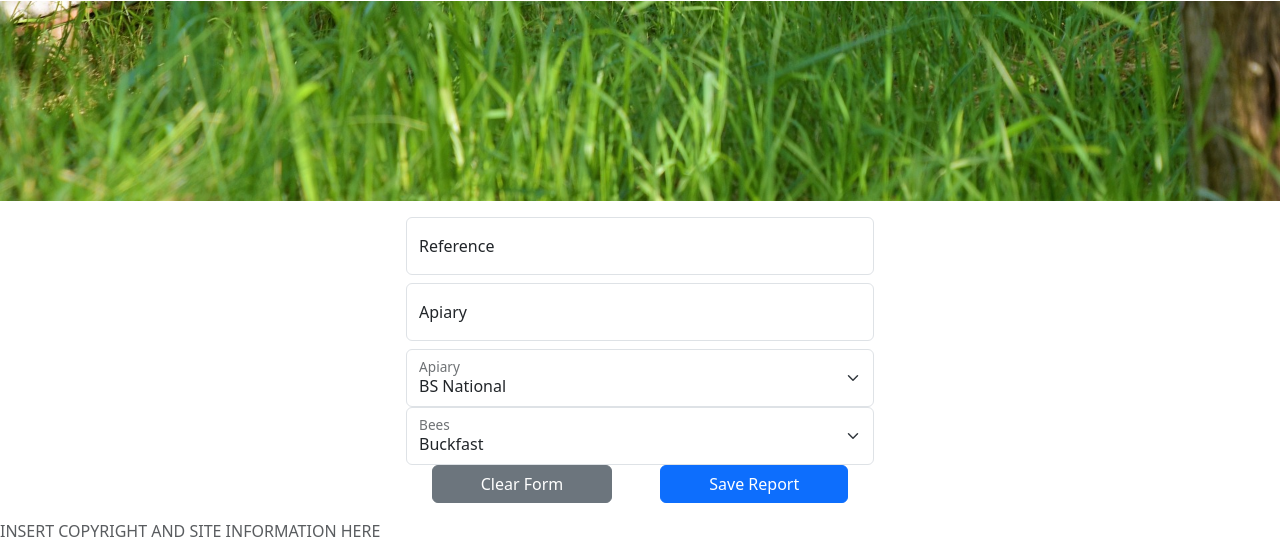
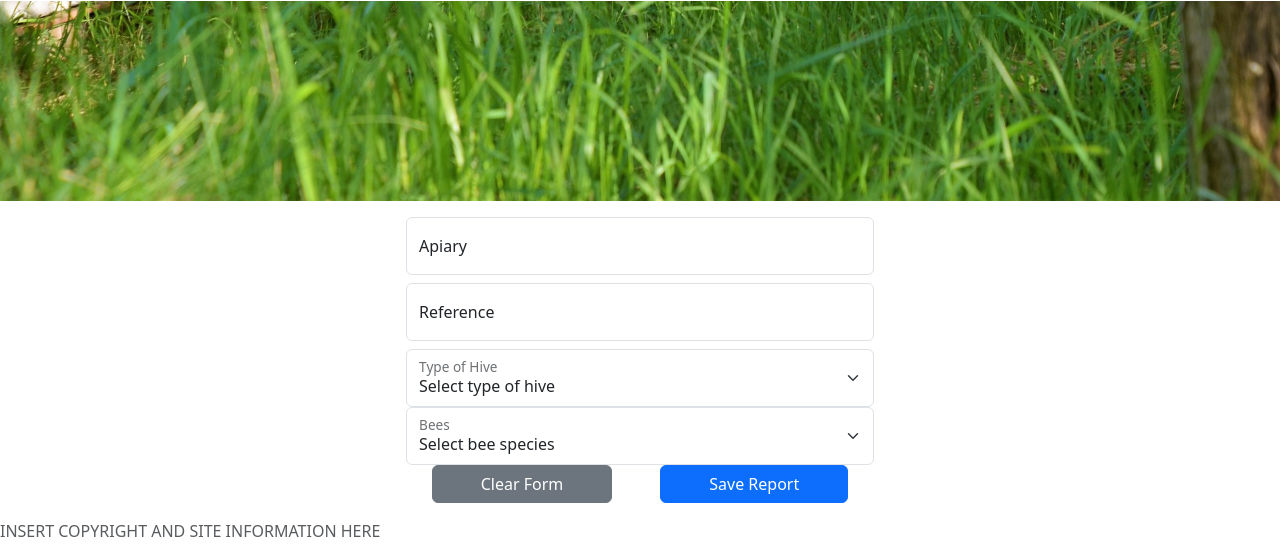
Before and after one commit to mikiburgess/MP3-Honey-Bee, a Flask app: page /hive_management in a window 1280 px wide. Shown: the part 301-860 px from the top of the page. Run offline with Flask 3, Linux system fonts and the light colour scheme; some libraries are stand-ins or nearby versions.

Commit message:
FEAT: Add hive registration form
Enable beekeepers to register each hive in the system

```diff
--- a/app.py
+++ b/app.py
@@ -115,7 +115,30 @@ def register():
 
 @app.route("/hive_management", methods=["GET", "POST"])
 def hive_management():
+    if request.method == "POST":
+        print("DATA: \n")
+        print("\tReference: " + request.form.get("reference"))
+        print("\tApiary: " + request.form.get("apiary"))
+        print("\tHive Type: " + request.form.get("hiveType"))
+        print("\tBees: " + request.form.get("bees"))
+        print("\tBeekeeper: " + session["user"])
+
+        try:
+            # add user registration to database
+            newHive = {
+                "apiary": request.form.get("apiary").lower(),
+                "reference": request.form.get("reference").lower(),
+                "hiveType": request.form.get("hiveType").lower(),
+                "bees": request.form.get("bees").lower(),
+                "beekeeper": session["user"]
+            }
+            mongo.db.hives.insert_one(newHive)
+        except Exception as e:
+            print(e)
+
     return render_template("hive_management.html")
+
+
 
 
 # MAIN - RUNNING IN DEBUG MODE
--- a/templates/hive_management.html
+++ b/templates/hive_management.html
@@ -21,6 +21,13 @@
     <div class="form-new-hive w-100 m-auto">
         <form method="POST" action="">
 
+            <!-- enter hive location -->
+            <div class="form-floating">
+                <input type="text" class="form-control"
+                    id="apiary" name="apiary" placeholder="apiary">
+                <label for="apiary">Apiary</label>
+            </div>
+
             <!-- enter hive reference -->
             <div class="form-floating">
                 <input type="text" class="form-control"
@@ -28,34 +35,29 @@
                 <label for="reference">Reference</label>
             </div>
 
-            <!-- enter hive location -->
-            <div class="form-floating">
-                <input type="text" class="form-control"
-                    id="apiary" name="apiary" placeholder="apiary">
-                <label for="apiary">Apiary</label>
-            </div>
-
             <!-- enter hive type -->
             <div class="form-floating">
-                <select class="form-select" id="apiary" name="apiary" aria-label="Select type of beehive">
-                    <option value="1">BS National</option>
-                    <option value="2">Flow Hive</option>
-                    <option value="3">Langstroth</option>
-                    <option value="4">Skep</option>
-                    <option value="5">WBC</option>
-                    <option value="6">Other</option>
+                <select class="form-select" id="hiveType" name="hiveType" aria-label="Select type of beehive">
+                    <option value="unspecified" selected>Select type of hive</option>
+                    <option value="BS National">BS National</option>
+                    <option value="Flow Hive">Flow Hive</option>
+                    <option value="Langstroth">Langstroth</option>
+                    <option value="Skep">Skep</option>
+                    <option value="WBC">WBC</option>
+                    <option value="Other">Other</option>
                 </select>
-                <label for="apiary">Apiary</label>
+                <label for="hiveType">Type of Hive</label>
             </div>
 
             <!-- enter bee type -->
             <div class="form-floating">
                 <select class="form-select" id="bees" name="bees" aria-label="Select type of honey bee">
-                    <option value="1">Buckfast</option>
-                    <option value="2">Welsh Black</option>
-                    <option value="3">Buzzy</option>
-                    <option value="4">Scary</option>
-                    <option value="5">Other</option>
+                    <option value="unspecified" selected>Select bee species</option>
+                    <option value="Buckfast">Buckfast</option>
+                    <option value="Welsh Black">Welsh Black</option>
+                    <option value="Buzzy">Buzzy</option>
+                    <option value="Scary">Scary</option>
+                    <option value="Other">Other</option>
                 </select>
                 <label for="bees">Bees</label>
             </div>
```
